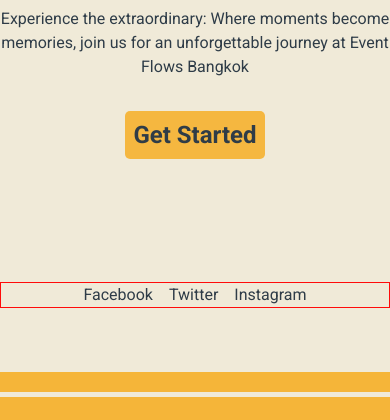
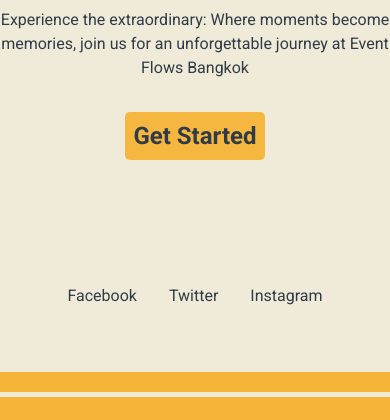
Before and after one commit to r-zepeda/event-flows-v2, a website built with Vite: page index.html in a window 390 px wide. Shown: the part 424-844 px from the top of the page. Built offline with nearby package versions, Linux system fonts and the light colour scheme.

Commit message:
Update main_hero.css

```diff
--- a/styles/main_hero.css
+++ b/styles/main_hero.css
@@ -114,14 +114,13 @@
     }
 
     .hero__socials {
-        border: 1px solid red;
         display: flex;
         justify-content: center;
     }
 
     .hero__socials ul {
         display: flex;
-        gap: 1rem;
+        gap: 2rem;
     }
 
     .hero__socials ul li {
```
